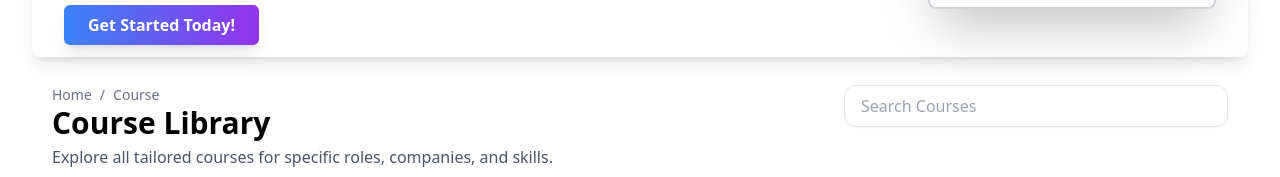
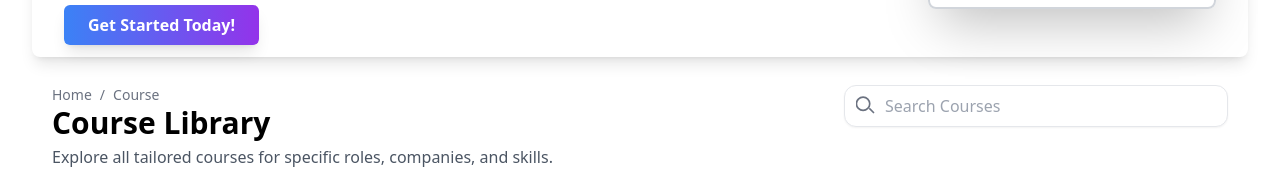
Before and after one commit to MockSkills-Tech/mockskills, a React (Vite) app: page /courses in a window 1280 px wide. Shown: the part 475-652 px from the top of the page. Built offline with nearby package versions, Linux system fonts and the light colour scheme.

Commit message:
@added search bar with an SVG search icon

```diff
--- a/src/Components/Courses/SearchBar.jsx
+++ b/src/Components/Courses/SearchBar.jsx
@@ -1,11 +1,29 @@
 const SearchBar = () => {
   return (
-    <div className="mb-4">
+    <div className="mb-4 relative">
       <input
         type="text"
         placeholder="Search Courses"
-        className="w-96 px-4 py-2 border rounded-xl shadow-sm focus:outline-none focus:ring-2 focus:ring-blue-500"
+        className="w-96 px-4 py-2 pl-10 border rounded-xl shadow-sm focus:outline-none focus:ring-2 focus:ring-blue-500"
       />
+      <span className="absolute left-3 top-2.5">
+        {/* SVG Search Icon */}
+        <svg
+          xmlns="http://www.w3.org/2000/svg"
+          className="h-5 w-5 text-gray-500"
+          fill="none"
+          viewBox="0 0 24 24"
+          stroke="currentColor"
+          aria-hidden="true"
+        >
+          <path
+            strokeLinecap="round"
+            strokeLinejoin="round"
+            strokeWidth={2}
+            d="M21 21l-4.35-4.35M16.5 10.5A6 6 0 10.5 10.5a6 6 0 0016 0z"
+          />
+        </svg>
+      </span>
     </div>
   );
 };
```
